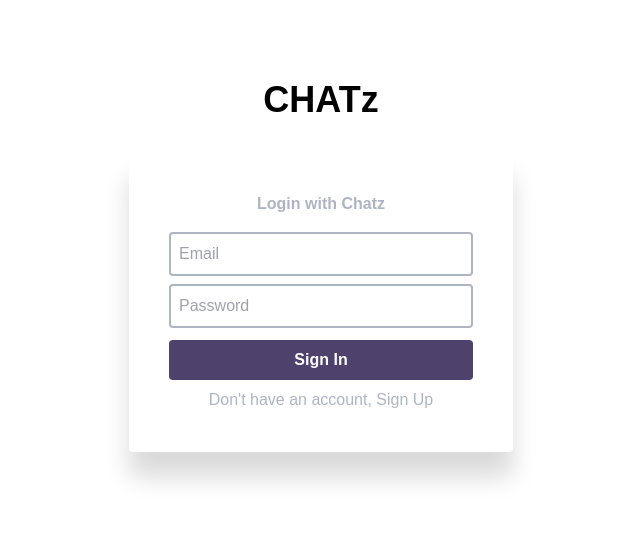
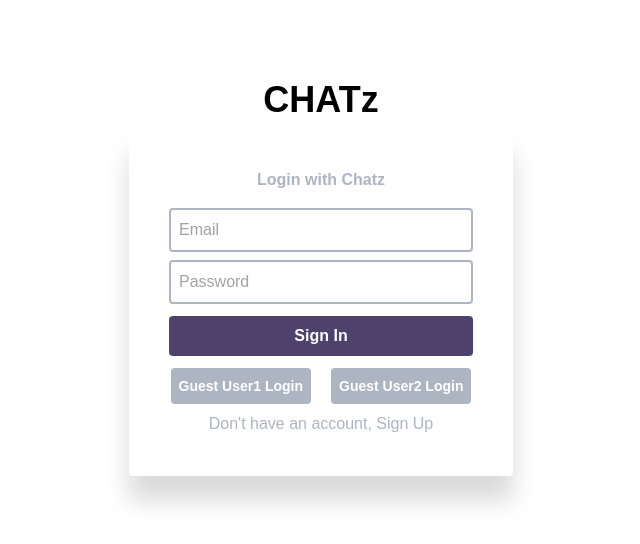
Before and after one commit to LUCIFER-dev-king/VideoCallingAndChatApp, a React (Create React App) app: page /signin in a window 1280 px wide. Shown: the top 544 px of the page, without its empty margins (319-959 px from the left). Built offline with nearby package versions, Linux system fonts and the light colour scheme; no server answers.

Commit message:
added guest login

```diff
--- a/craco.config.js
+++ b/craco.config.js
@@ -5,3 +5,6 @@ module.exports = {
     },
   },
 };
+
+// REACT_APP_BACKEND = https://videocallchatapp786.herokuapp.com/api
+// REACT_APP_SOCKETIO = https://videocallchatapp786.herokuapp.com/
--- a/src/auth/signin.js
+++ b/src/auth/signin.js
@@ -7,8 +7,13 @@ const SignIn = () => {
   const [email, setEmail] = useState("");
   const [password, setPassword] = useState("");
 
-  const handleSignIn = async (e) => {
-    signIn({ email, password }).then((res) => {
+  const handleSignIn = async (testemail, testpass) => {
+    var credentails = {
+      email: email === "" ? testemail : email,
+      password: password === "" ? testpass : password,
+    };
+    console.log(credentails);
+    signIn(credentails).then((res) => {
       if (res) {
         history.push("/");
       }
@@ -23,7 +28,7 @@ const SignIn = () => {
 
       <div
         style={{ boxShadow: "0 25px 25px rgba(0, 0, 0, 0.15)" }}
-        className="w-96 mt-8 flex flex-col rounded p-10"
+        className="w-96 mt-2 flex flex-col rounded p-10"
       >
         <h4 className="text-gray text-center font-semibold">
           Login with Chatz
@@ -55,6 +60,31 @@ const SignIn = () => {
           Sign In
         </button>
 
+        <div className="flex justify-center align-center mt-3">
+          <button
+            type="button"
+            onClick={() => {
+              setEmail("test1@test.com");
+              setPassword("123456");
+              handleSignIn("test1@test.com", "123456");
+            }}
+            className="w-100 mr-5 rounded text-white bg-gray p-2 font-semibold text-sm"
+          >
+            Guest User1 Login
+          </button>
+          <button
+            type="button"
+            onClick={() => {
+              setEmail("test2@gmail.com");
+              setPassword("123456");
+              handleSignIn("test2@gmail.com", "123456");
+            }}
+            className="w-100 rounded text-white bg-gray p-2 font-semibold text-sm"
+          >
+            Guest User2 Login
+          </button>
+        </div>
+
         <div className="mt-2 text-gray text-center font-normal">
           Don't have an account, <a href="/signup">Sign Up</a>
         </div>
--- a/src/auth/signup.js
+++ b/src/auth/signup.js
@@ -24,7 +24,7 @@ const SignUp = () => {
 
       <div
         style={{ boxShadow: "0 25px 25px rgba(0, 0, 0, 0.15)" }}
-        className="w-96 mt-8 flex flex-col rounded p-10"
+        className="w-96 mt-2 flex flex-col rounded p-10"
       >
         <h4 className="text-gray-500 text-center font-semibold">Let's begin</h4>
 
--- a/src/layout/Header.js
+++ b/src/layout/Header.js
@@ -1,13 +1,22 @@
 import React from "react";
 import { FaSignOutAlt } from "react-icons/fa";
+import { useHistory } from "react-router-dom";
 
 const Header = () => {
+  const history = useHistory();
+  const signOut = () => {
+    localStorage.removeItem("user");
+    history.push("/signin");
+  };
   return (
     <div className="p-3">
       <div className="flex justify-between items-center">
         <h3 className="font-bold text-4xl">Chatz</h3>
 
-        <div className="p-3 rounded-full hover:bg-primary cursor-pointer">
+        <div
+          onClick={signOut}
+          className="p-3 rounded-full hover:bg-primary cursor-pointer"
+        >
           <FaSignOutAlt className="text-xl" />
         </div>
       </div>
--- a/src/videoCall/VideoCall.js
+++ b/src/videoCall/VideoCall.js
@@ -104,7 +104,10 @@ const VideoCall = ({ socket, isReceiverActive }) => {
               </button>
             )}
           </div>
-          <button className="px-4 py-2 mx-2 bg-red rounded text-white whitespace-nowrap">
+          <button
+            onClick={() => window.location.reload()}
+            className="px-4 py-2 mx-2 bg-red rounded text-white whitespace-nowrap"
+          >
             End Call
           </button>
         </div>
```
Also changed, not shown: 1 other file (tests, documents, lock files or other folders).
